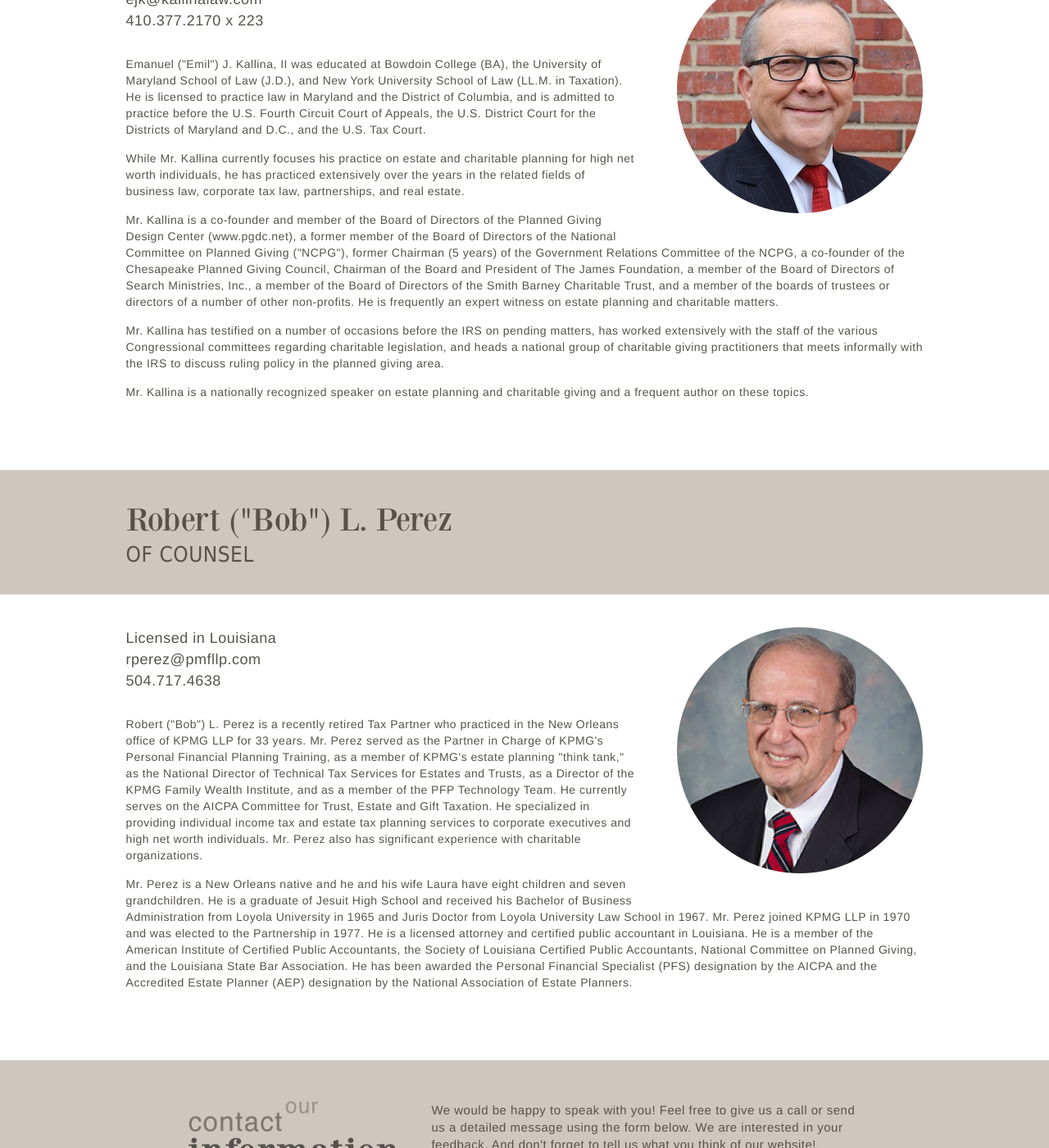
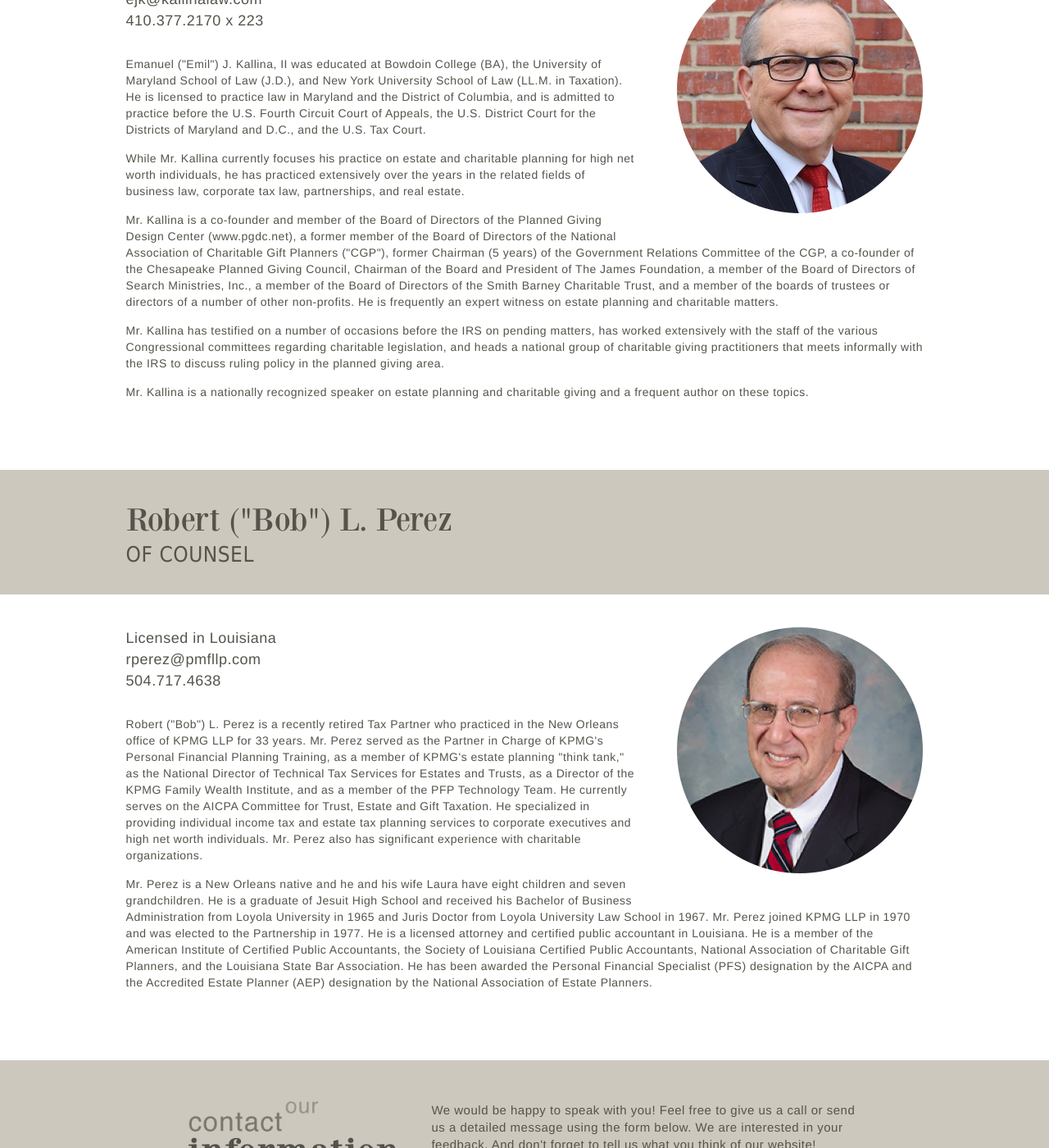
Before and after one commit to Kallina-and-Associates/Kallina-and-Associates.github.io, a Jekyll site: the page built from team/index.html, in a window 1280 px wide and 1400 px high, scrolled down 526 px. Shown: the whole window at 82% size. Built offline with Jekyll 4.4.1, drawn with Linux system fonts in a browser that asks for light colours; nearby versions of some CDN libraries.

Commit message:
Update bios and stories

```diff
--- a/_includes/solutions/grocery_store/explanation.html
+++ b/_includes/solutions/grocery_store/explanation.html
@@ -1,7 +1,7 @@
 <p>Andrew would like to sell his grocery store. He would like to continue to support the hunger-relief charity with whom he has partnered over the years. Andrew also wants to ensure a steady stream of income when he reaches retirement age in ten years and to provide a sizeable inheritance for his two daughters. A buyer is interested in purchasing the store for $1 million, but Andrew hesitates because he would lose about $200,000 of the sale proceeds to capital gain taxes.</p>
 
-<p>Over lunch with his accountant Bill, Andrew learns about a Charitable Remainder Unitrust, or CRUT. The CRUT would defer capital gains and allow money to grow tax-free. As a result, Andrew will have more money during his lifetime, his daughters will receive a greater inheritance <em>and</em> over $1,500,000 will go to the hunger-relief charity.</p>
+<p>Over lunch with his favorite tax attorney Emil Kallina, Andrew learns about a Charitable Remainder Unitrust, or CRUT. The CRUT would defer capital gains and allow money to grow tax-free. As a result, Andrew will have more money during his lifetime, his daughters will receive a greater inheritance <em>and</em> over $1,500,000 will go to the hunger-relief charity.</p>
 
-<p>Compelled by the numbers, Andrew gives his stock in the grocery store to a CRUT. The CRUT's trustee then sells that stock for $1 million, free of capital gain tax. Andrew works with his financial advisor to reinvest the total sale proceeds to provide a gross cash flow projected to average $70,000 a year. Bill also suggests that Andrew purchase a replacement life insurance policy, in the event of his untimely death, to benefit his daughters and bypass federal estate tax. Finally, when the CRUT matures, the remaining assets will go to the hunger-relief charity.</p>
+<p>Compelled by the numbers, Andrew gives his stock in the grocery store to a CRUT. The CRUT's trustee then sells that stock for $1 million, free of capital gain tax. Andrew works with his financial advisor to reinvest the total sale proceeds to provide a gross cash flow projected to average $70,000 a year. Emil also suggests that Andrew purchase a replacement life insurance policy, in the event of his untimely death, to benefit his daughters and bypass federal estate tax. Finally, when the CRUT matures, the remaining assets will go to the hunger-relief charity.</p>
 
-<p>For a closer look at the numbers, try our <a href="https://www.charitableplanning.com/calcs/crut_donors/new">Charitable Remainder Unitrust v. Side Fund Investment Comparison calculator</a> on our educational website, CharitablePlanning.com. Just sign up for a <a href="https://www.charitableplanning.com/users/sign_up">free trial</a> (no payment information required!). Also, be sure to check out our many <a href="https://www.charitableplanning.com/case_studies">case studies</a> on CRUTs and for a more technical discussion, <a href="https://www.charitableplanning.com/handbook_chapters/9">Chapter 9</a> of our Handbook.</p>
+<p>For a closer look at the numbers, try our <a href="https://www.charitableplanning.com/calcs/crut_donors/new">Charitable Remainder Unitrust - Benefits to Donors calculator</a> on our educational website, CharitablePlanning.com. Just sign up for a <a href="https://www.charitableplanning.com/users/sign_up">free trial</a> (no payment information required!). Also, be sure to check out our many <a href="https://www.charitableplanning.com/case_studies">case studies</a> on CRUTs and for a more technical discussion, <a href="https://www.charitableplanning.com/handbook_chapters/9">Chapter 9</a> of our Handbook.</p>
--- a/_includes/solutions/undeveloped_property/explanation.html
+++ b/_includes/solutions/undeveloped_property/explanation.html
@@ -1,4 +1,4 @@
-<p>Frank would like a steady, predictable income. He owns a fair amount of undeveloped property and regularly makes donations to the local hospital. In their last meeting, his financial advisor told him about a Charitable Gift Annuity. The Charitable Gift Annuity would allow Frank to make a gift of land to the hospital in exchange for a regular annuity. Not only would Frank receive a substantial tax deduction, but he would also avoid many legal costs and complexities associated with other charitable vehicles.</p>
+<p>Frank would like a steady, predictable income. He owns a fair amount of undeveloped property and regularly makes donations to the local hospital. In their last meeting, his tax attorney Emil Kallina told him about a Charitable Gift Annuity. The Charitable Gift Annuity would allow Frank to make a gift of land to the hospital in exchange for a regular annuity. Not only would Frank receive a substantial tax deduction, but he would also avoid many legal costs and complexities associated with other charitable vehicles.</p>
 
 <p>The hospital would be pleased to receive the gift, but since the hospital has no interest in developing the property itself, it would have to sell the property. Without a guaranteed buyer for the property, the hospital could be required to make annuity payments before cash has been realized through the sale of the property. The hospital faces a potential lack of return on investment, as well as costs related to receiving, administering and liquidating the real estate. The property could sit for years before being sold. And due to valuation uncertainties, the donor could claim a charitable deduction that is substantially higher than the value at which the hospital can sell the real estate, which could negatively impact the hospital's reputation. There are also environmental risks, such as contaminated soil, that the hospital could be required to clean up.</p>
 
--- a/_includes/team/ejk.html
+++ b/_includes/team/ejk.html
@@ -28,9 +28,9 @@
     business law, corporate tax law, partnerships, and real estate.</p>
 
     <p>Mr. Kallina is a co-founder and member of the Board of Directors of the Planned Giving Design
-    Center (www.pgdc.net), a former member of the Board of Directors of the National Committee on
-    Planned Giving ("NCPG"), former Chairman (5 years) of the Government Relations Committee of the
-    NCPG, a co-founder of the Chesapeake Planned Giving Council, Chairman of the Board and President
+    Center (www.pgdc.net), a former member of the Board of Directors of the National Association of
+    Charitable Gift Planners ("CGP"), former Chairman (5 years) of the Government Relations Committee of the
+    CGP, a co-founder of the Chesapeake Planned Giving Council, Chairman of the Board and President
     of The James Foundation, a member of the Board of Directors of Search Ministries, Inc., a member
     of the Board of Directors of the Smith Barney Charitable Trust, and a member of the boards of
     trustees or directors of a number of other non-profits.  He is frequently an expert witness
--- a/_includes/team/rlp.html
+++ b/_includes/team/rlp.html
@@ -30,7 +30,7 @@
     from Loyola University in 1965 and Juris Doctor from Loyola University Law School in 1967. Mr. Perez
     joined KPMG LLP in 1970 and was elected to the Partnership in 1977. He is a licensed attorney and
     certified public accountant in Louisiana. He is a member of the American Institute of Certified Public
-    Accountants, the Society of Louisiana Certified Public Accountants, National Committee on Planned Giving,
+    Accountants, the Society of Louisiana Certified Public Accountants, National Association of Charitable Gift Planners,
     and the Louisiana State Bar Association. He has been awarded the Personal Financial Specialist (PFS)
     designation by the AICPA and the Accredited Estate Planner (AEP) designation by the National Association
     of Estate Planners.</p>
```
Also changed, not shown: 1 other file.
